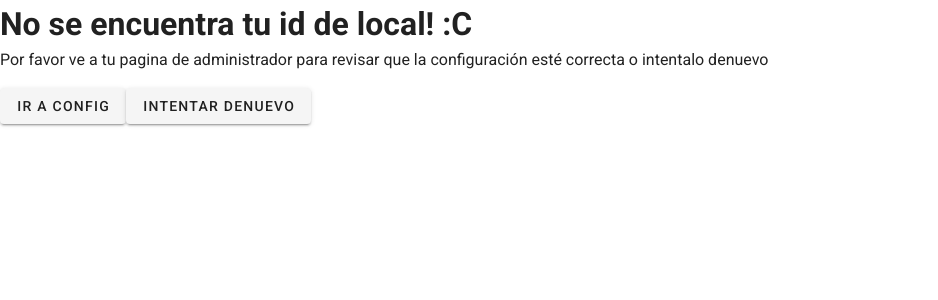
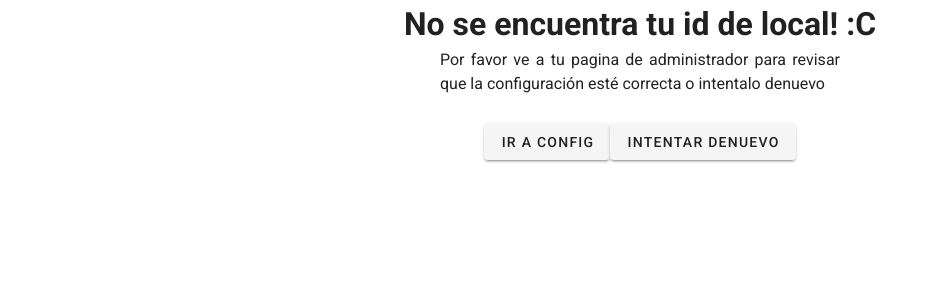
Before and after one commit to neiraRail/aforin-frontend, a Vue app: page /#/nolocal in a window 1280 px wide. Shown: the top 300 px of the page, without its empty margins (0-938 px from the left). Built offline with nearby package versions, Linux system fonts and the light colour scheme; no server answers.

Commit message:
Ultimos cambios vista nolocal

```diff
--- a/src/store/index.js
+++ b/src/store/index.js
@@ -4,7 +4,13 @@ import Vuex from "vuex";
 Vue.use(Vuex);
 
 export default new Vuex.Store({
-  state: {},
+  state: {
+    local: {
+      localId: '',
+      localNombre: '',
+      aforoMaximo: '',
+    }
+  },
   mutations: {},
   actions: {},
   modules: {},
--- a/src/views/errores/NoLocal.vue
+++ b/src/views/errores/NoLocal.vue
@@ -1,12 +1,17 @@
 <template>
     <div>
-        <h1>No se encuentra tu id de local! :C</h1>
-        <p>
-            Por favor ve a tu pagina de administrador para revisar que la configuración esté correcta
-            o intentalo denuevo
-        </p>
-        <v-btn @click="$router.push('/')">Ir a Config</v-btn>
-        <v-btn @click="$router.push('/')">Intentar denuevo</v-btn>
+        <h1 align="center">No se encuentra tu id de local! :C</h1>
+        <div align="center">
+            <p align="center" style="width: 400px; text-align: justify;">
+                Por favor ve a tu pagina de administrador para revisar que la configuración esté correcta
+                o intentalo denuevo
+            </p>
+        </div>
+        <v-col align="center">
+            <v-btn @click="$router.push('/')">Ir a Config</v-btn>
+            <v-btn @click="$router.push('/')">Intentar denuevo</v-btn>
+        </v-col>
+
     </div>
 </template>
 
```
